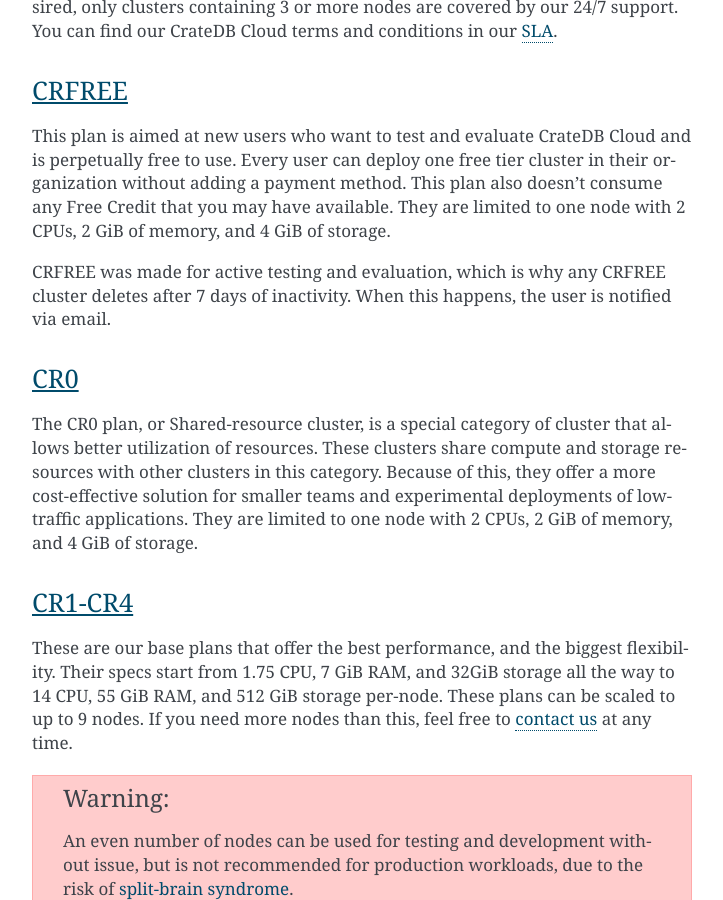
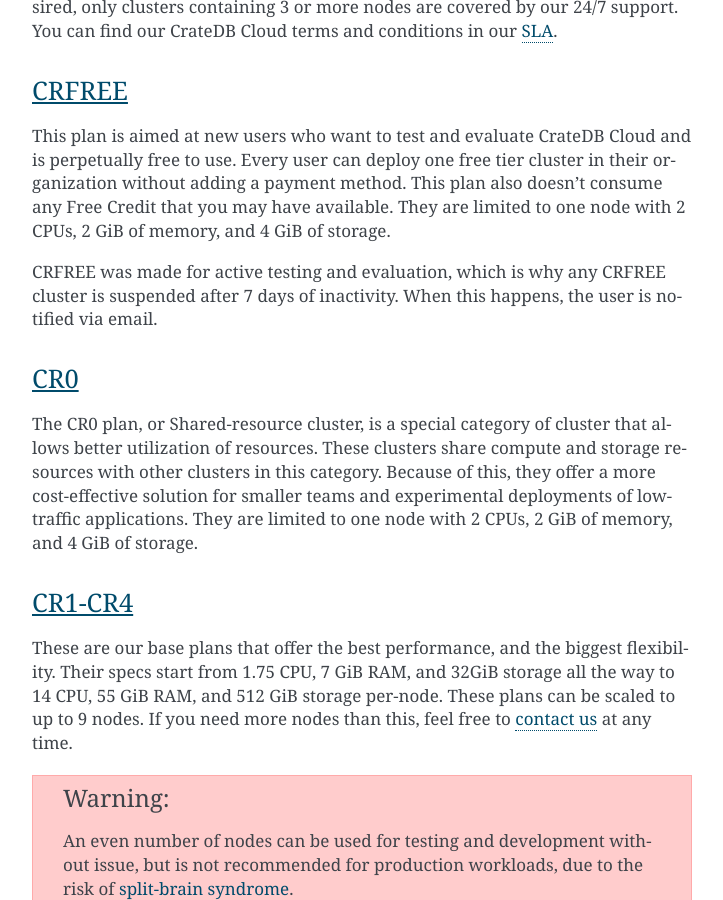
Before and after one commit to crate/cloud-reference, a Sphinx documentation site: the page built from docs/subscription-plans.rst, in a window 1280 px wide and 900 px high, scrolled down 1367 px. Shown: the whole window, without its empty margins (388-1111 px from the left). Built offline with Sphinx 7.4.7, drawn with Linux system fonts in a browser that asks for light colours.

Commit message:
Correct CRFREE description (#71)

```diff
--- a/docs/subscription-plans.rst
+++ b/docs/subscription-plans.rst
@@ -70,8 +70,8 @@
 GiB of storage.
 
 CRFREE was made for active testing and evaluation, which is why any CRFREE
-cluster deletes after 7 days of inactivity. When this happens, the user is
-notified via email.
+cluster is suspended after 7 days of inactivity. When this happens, the user
+is notified via email.
 
 CR0
 ---
```
